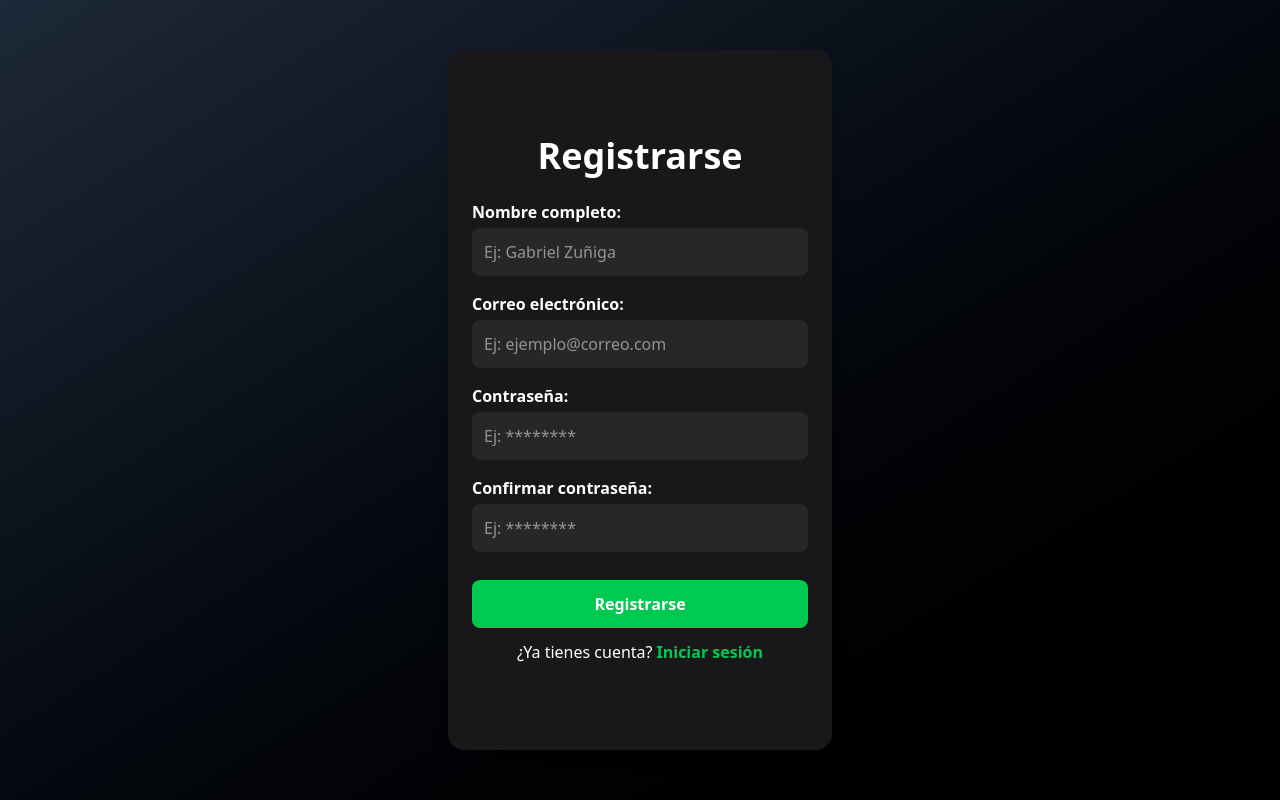
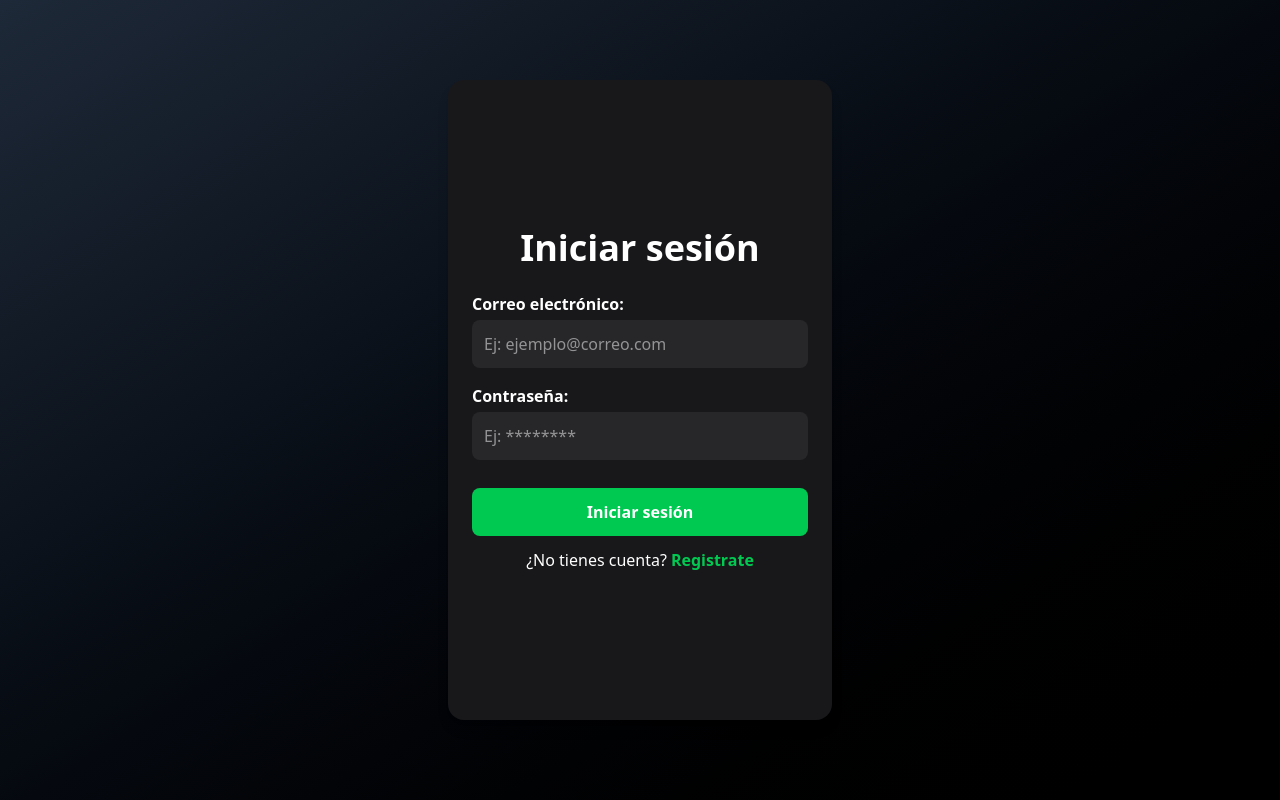
Before and after one commit to carloscarrete/sp-music, a React (Vite) app: page /auth/login in a window 1280 px wide. Before the commit this address led to /auth/register. Built offline with nearby package versions, Linux system fonts and the light colour scheme; no server answers.

Commit message:
Added LoginPage

```diff
--- a/src/actions/webplayer/auth.ts
+++ b/src/actions/webplayer/auth.ts
@@ -1,10 +1,11 @@
+import { isAxiosError } from "axios"
 import webPlayerApi from "../../api/webPlayerApi"
 import { User } from "../../entities/domain/auth"
 import { AuthResponse } from "../../interfaces/auth.interface"
 
 
 const returnUserToken = (data: AuthResponse) => {
-    const user : User = {
+    const user: User = {
         email: data.data.user.email,
         name: data.data.user.name,
         role: data.data.user.role
@@ -18,19 +19,35 @@ const returnUserToken = (data: AuthResponse) => {
 
 export const authRegister = async (fullName: string, email: string, password: string) => {
     email = email.toLowerCase()
-    try{
-        const {data} = await webPlayerApi.post('/auth/register', { name: fullName, email, password });
+    try {
+        const { data } = await webPlayerApi.post('/auth/register', { name: fullName, email, password });
         return returnUserToken(data)
-    }catch(error){
-        console.log(error)
+    } catch (error) {
+        if (isAxiosError(error)) {
+            console.log(error.response?.data);
+        }
+    }
+}
+
+export const authLogin = async (email: string, password: string) => {
+    email = email.toLowerCase()
+    try {
+        const { data } = await webPlayerApi.post('/auth/login', { email, password });
+        return returnUserToken(data)
+    } catch (error) {
+        if (isAxiosError(error)) {
+            console.log(error.response?.data);
+        }
     }
 }
 
 export const authRefreshToken = async () => {
     try {
-        const {data} = await webPlayerApi.get<AuthResponse>('/auth/renew');
+        const { data } = await webPlayerApi.get<AuthResponse>('/auth/renew');
         return returnUserToken(data)
     } catch (error) {
-        console.log(error);
+        if (isAxiosError(error)) {
+            console.log(error.response?.data);
+        }
     }
 }
--- a/src/auth/pages/LoginPage.tsx
+++ b/src/auth/pages/LoginPage.tsx
@@ -0,0 +1,101 @@
+import { Formik } from "formik";
+import { useAuthStore } from "../../store/useAuthStore";
+
+interface RegisterValues {
+    fullName: string;
+    email: string;
+    password: string;
+    confirmPassword: string;
+}
+
+interface RegisterErrors {
+    fullName?: string;
+    email?: string;
+    password?: string;
+    confirmPassword?: string;
+}
+
+export const LoginPage = () => {
+
+    const { login } = useAuthStore();
+
+    const onLogin = async ( email: string, password: string) => {
+        console.log({ email, password })
+        const res = await login(email, password);
+        if (!res) {
+            console.log('Error al iniciar sesión');
+        }
+    }
+
+
+    return (
+        <Formik<RegisterValues>
+            initialValues={{ fullName: '', email: '', password: '', confirmPassword: '' }}
+            validate={(values: RegisterValues) => {
+                const errors: RegisterErrors = {};
+
+                if (!/^[A-Z0-9._%+-]+@[A-Z0-9.-]+\.[A-Z]{2,}$/i.test(values.email)) {
+                    errors.email = 'Correo Electronico no valido';
+                }
+                if (values.password.length < 6) {
+                    errors.password = 'La contraseña debe tener al menos 6 caracteres';
+                }
+
+                return errors;
+            }}
+            onSubmit={(values) => onLogin( values.email, values.password)}>
+            {({ values, handleChange, handleSubmit, errors, touched, isSubmitting, dirty }) => (
+                <div className="h-screen flex bg-gradient-to-br from-gray-800 to-black items-center justify-center">
+                    <div className="h-4/5 flex flex-col p-6 justify-center bg-zinc-900 w-96 rounded-2xl text-white shadow-lg">
+                        <h1 className="text-4xl font-extrabold mb-6 text-center">Iniciar sesión</h1>
+                        <div className="flex flex-col space-y-4">
+                            <div className="flex flex-col">
+                                <label className="font-semibold mb-1">Correo electrónico:</label>
+                                <input
+                                    value={values.email}
+                                    onChange={handleChange('email')}
+                                    type="email"
+                                    placeholder="Ej: ejemplo@correo.com"
+                                    className="text-white bg-zinc-800 rounded-lg p-3 focus:outline-none focus:ring focus:ring-green-500" />
+                                {errors.email && touched.email && (
+                                    <span className="text-red-500 text-sm">{errors.email}</span>
+                                )}
+                            </div>
+                            <div className="flex flex-col">
+                                <label className="font-semibold mb-1">Contraseña:</label>
+                                <input
+                                    value={values.password}
+                                    onChange={handleChange('password')}
+                                    type="password"
+                                    placeholder="Ej: ********"
+                                    className="text-white bg-zinc-800 p-3 rounded-lg focus:outline-none focus:ring focus:ring-green-500"
+                                />
+                                {errors.password && touched.password && (
+                                    <span className="text-red-500 text-sm">{errors.password}</span>
+                                )}
+                            </div>
+                            <button
+                                type="submit"
+                                onClick={() => handleSubmit()}
+                                disabled={!dirty || isSubmitting}
+                                className="bg-green-500 text-white font-bold rounded-lg p-3 mt-3 hover:bg-green-400 transition-colors"
+                            >
+                                Iniciar sesión
+                            </button>
+                        </div>
+                        <div className="text-white text-center mt-3">
+                            <p>
+                                ¿No tienes cuenta?
+                                <a
+                                    href="/register"
+                                    className="text-green-500 font-semibold ml-1 hover:underline">
+                                    Registrate
+                                </a>
+                            </p>
+                        </div>
+                    </div>
+                </div>
+            )}
+        </Formik>
+    );
+}
--- a/src/router/AppRouter.tsx
+++ b/src/router/AppRouter.tsx
@@ -4,6 +4,7 @@ import { RegisterPage } from "../auth/pages/RegisterPage"
 import { useAuthStore } from "../store/useAuthStore"
 import { useEffect } from "react"
 import ClipLoader from "react-spinners/ClipLoader";
+import { LoginPage } from "../auth/pages/LoginPage"
 
 
 export const AppRouter = () => {
@@ -50,7 +51,9 @@ export const AppRouter = () => {
           (
             <>
               <Route path="/auth/register" element={<RegisterPage />} />
-              <Route path="/*" element={<Navigate to="/auth/register" />} />            </>
+              <Route path="/auth/login" element={<LoginPage />} />
+              <Route path="/*" element={<Navigate to="/auth/register" />} />
+            </>
           )
       }
     </Routes>
--- a/src/store/useAuthStore.ts
+++ b/src/store/useAuthStore.ts
@@ -1,16 +1,17 @@
 import { create } from "zustand";
 import { User } from "../entities/domain/auth";
 import { AuthStatus } from "../interfaces/auth.status";
-import { authRefreshToken, authRegister } from "../actions/webplayer/auth";
+import { authLogin, authRefreshToken, authRegister } from "../actions/webplayer/auth";
 
 export interface AuthState {
     status: AuthStatus;
     token?: string;
     user?: User;
 
-    /*  login: (email: string, password: string) => Promise<void>;
+    /*
      logout: () => Promise<void>; */
     register: (fullName: string, email: string, password: string) => Promise<boolean>;
+    login: (email: string, password: string) => Promise<boolean>;
     refreshToken: () => Promise<boolean>;
 }
 
@@ -39,6 +40,24 @@ export const useAuthStore = create<AuthState>()((set, get) => ({
 
         return true;
     },
+    login: async(email: string, password: string) => {
+        const res = await authLogin(email, password);
+        if(!res){
+            set({
+                status: 'not-authenticated',
+                token: undefined,
+                user: undefined
+            })
+            return false;
+        }
+        localStorage.setItem('token', res.token);
+        set({
+            status: 'authenticated',
+            token: res.token,
+            user: res.user
+        })
+        return true
+    },
     refreshToken: async () => {
         const res = await authRefreshToken();
         if (!res) {
```
